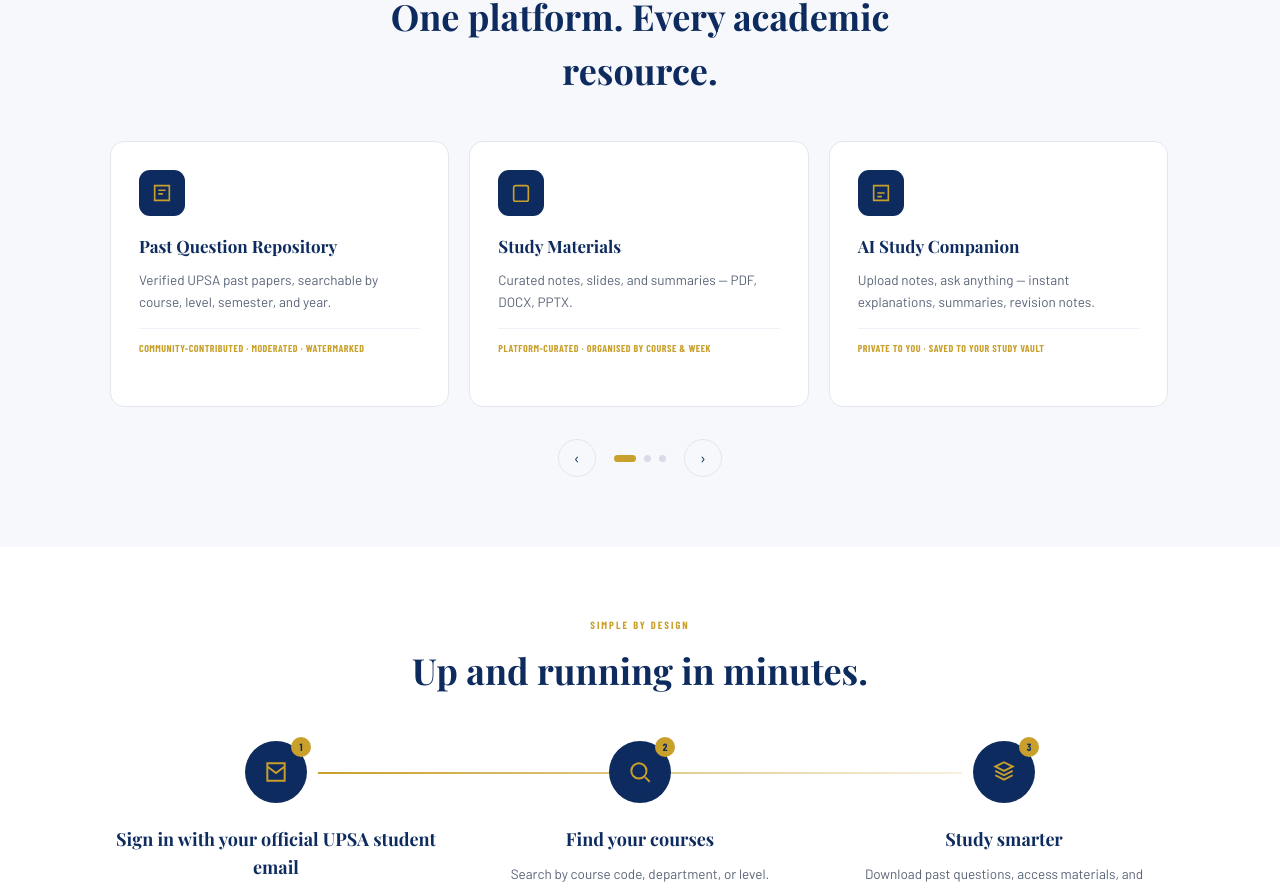
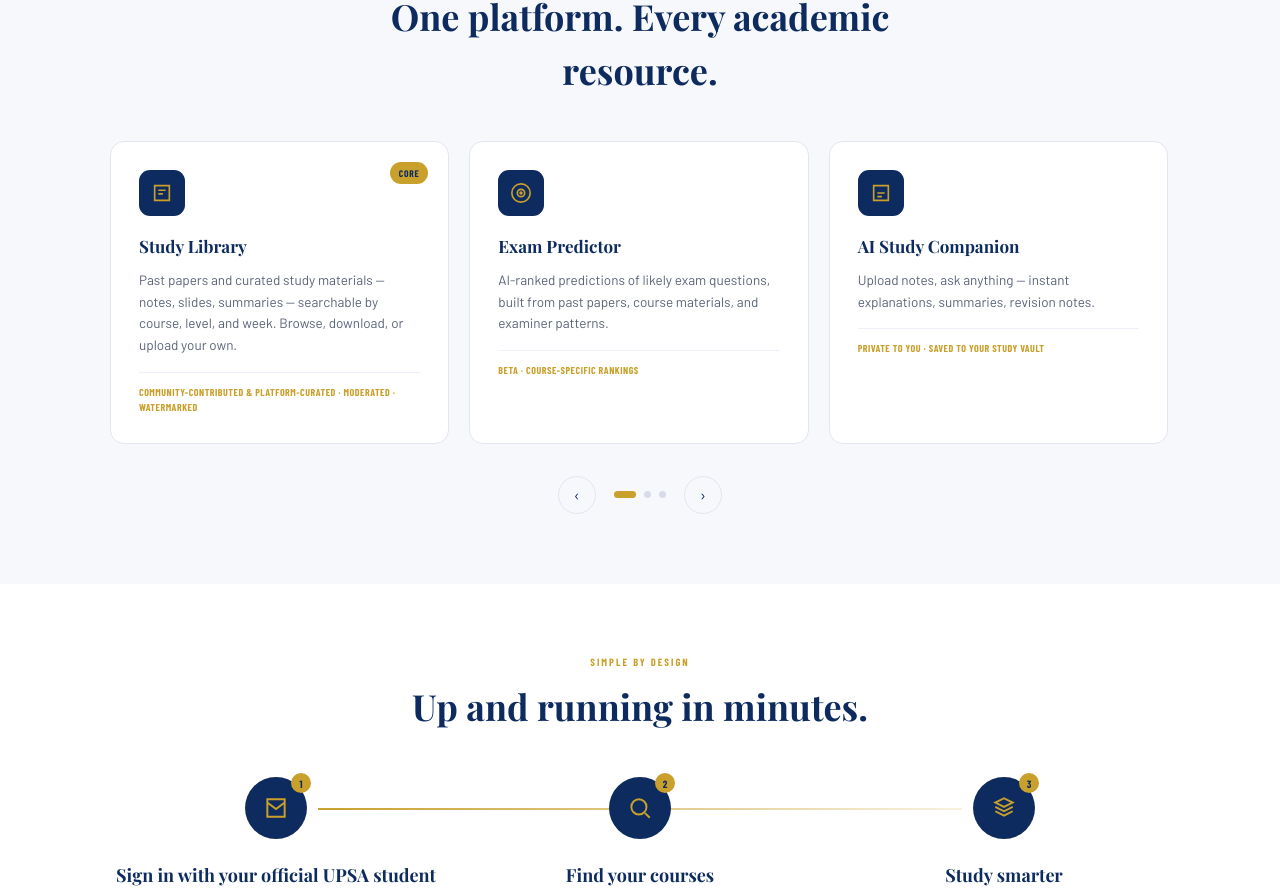
Before and after one commit to johnadamsmahama/distinction-library, a Next.js app: page / in a window 1280 px wide. Shown: the part 1121-2009 px from the top of the page. Built offline with nearby package versions, Linux system fonts and the light colour scheme; no server answers; the database is empty; a web font is replaced by a local one.

Commit message:
Update features with new titles and descriptions

```diff
--- a/components/Features.tsx
+++ b/components/Features.tsx
@@ -5,16 +5,17 @@ import Reveal from './Reveal';
 
 const CARDS = [
   {
-    title: 'Past Question Repository',
-    desc: 'Verified UPSA past papers, searchable by course, level, semester, and year.',
-    tag: 'Community-contributed · Moderated · Watermarked',
+    title: 'Study Library',
+    desc: 'Past papers and curated study materials — notes, slides, summaries — searchable by course, level, and week. Browse, download, or upload your own.',
+    tag: 'Community-contributed & platform-curated · Moderated · Watermarked',
     path: 'M4 4h16v16H4z M8 9h8M8 13h5',
+    badge: 'Core',
   },
   {
-    title: 'Study Materials',
-    desc: 'Curated notes, slides, and summaries — PDF, DOCX, PPTX.',
-    tag: 'Platform-curated · Organised by course & week',
-    path: 'M4 19V6a2 2 0 012-2h12a2 2 0 012 2v13 M4 19a2 2 0 002 2h12a2 2 0 002-2',
+    title: 'Exam Predictor',
+    desc: 'AI-ranked predictions of likely exam questions, built from past papers, course materials, and examiner patterns.',
+    tag: 'Beta · Course-specific rankings',
+    path: 'M12 22c5.523 0 10-4.477 10-10S17.523 2 12 2 2 6.477 2 12s4.477 10 10 10z M12 16a4 4 0 100-8 4 4 0 000 8z M12 13a1 1 0 100-2 1 1 0 000 2z',
   },
   {
     title: 'AI Study Companion',
@@ -29,6 +30,18 @@ const CARDS = [
     path: 'M9 12l2 2 4-4',
   },
   {
+    title: 'Find a Peer Tutor',
+    desc: 'Get one-on-one help from a fellow student — book revision sessions with peer tutors and Distinction Programme facilitators.',
+    tag: 'Distinction Mentors · Book a session',
+    path: 'M17 21v-2a4 4 0 00-4-4H7a4 4 0 00-4 4v2M11 3a4 4 0 110 8 4 4 0 010-8zM23 21v-2a4 4 0 00-3-3.87M16 3.13a4 4 0 010 7.75',
+  },
+  {
+    title: 'Essentials',
+    desc: 'Mentors, jobs & opportunities, and your achievement portfolio — support beyond the study materials.',
+    tag: 'Scholarships · Internships · Achievement badges',
+    path: 'M12 2l2.4 7.2H22l-6 4.6 2.3 7.2L12 16.4 5.7 21l2.3-7.2-6-4.6h7.6z',
+  },
+  {
     title: 'Private Study Vault',
     desc: 'Encrypted personal space — AI quizzes, sessions, notes. Only you can see it.',
     tag: 'Zero visibility to others · Fully private',
@@ -39,12 +52,6 @@ const CARDS = [
     desc: 'Gold, Silver, and Bronze recognition for top past-paper contributors each semester.',
     tag: 'Resets each semester · All-time archive kept',
     path: 'M8 21V9M13 21V4M18 21v-6M3 21h18',
-  },
-  {
-    title: 'Exam Predictor',
-    desc: 'AI-ranked predictions of likely exam questions, built from past papers, course materials, and examiner patterns.',
-    tag: 'Beta · Course-specific rankings',
-    path: 'M12 22c5.523 0 10-4.477 10-10S17.523 2 12 2 2 6.477 2 12s4.477 10 10 10z M12 16a4 4 0 100-8 4 4 0 000 8z M12 13a1 1 0 100-2 1 1 0 000 2z',
   },
 ];
 
@@ -96,6 +103,11 @@ export default function Features() {
                 className="relative flex-none w-full sm:w-[calc(50%-10px)] lg:w-[calc(33.333%-14px)] bg-white border border-[#E2E6EF] rounded-[14px] p-7 group hover:border-gold hover:-translate-y-[3px] transition-all overflow-hidden"
               >
                 <span className="absolute left-0 right-0 bottom-0 h-[3px] bg-gold scale-x-0 origin-left group-hover:scale-x-100 transition-transform" />
+                {c.badge && (
+                  <span className="absolute top-5 right-5 font-condensed font-bold text-[9.5px] uppercase tracking-[.08em] bg-gold text-navy px-[9px] py-[4px] rounded-full">
+                    {c.badge}
+                  </span>
+                )}
                 <div className="w-[46px] h-[46px] bg-navy rounded-[11px] flex items-center justify-center mb-[18px]">
                   <svg viewBox="0 0 24 24" className="w-[22px] h-[22px] stroke-gold fill-none" strokeWidth={1.8}>
                     <path d={c.path} />
```
